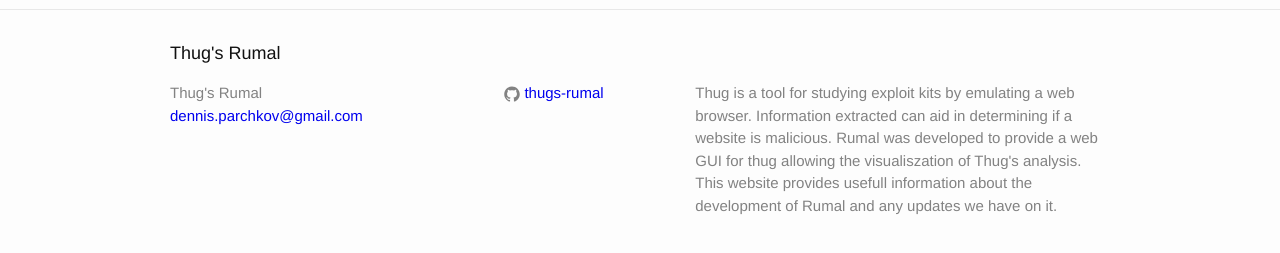
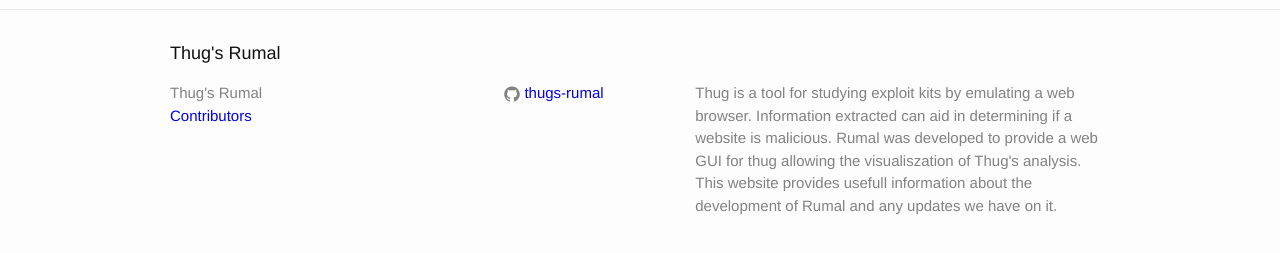
Before and after one commit to thugs-rumal/thugs-rumal.github.io, a Jekyll site: the page built from index.html, in a window 1280 px wide. Shown: the part 292-545 px from the top of the page. Built offline with Jekyll 4.4.1, drawn with Linux system fonts in a browser that asks for light colours.

Commit message:
contributors

```diff
--- a/_includes/footer.html
+++ b/_includes/footer.html
@@ -8,7 +8,7 @@
       <div class="footer-col footer-col-1">
         <ul class="contact-list">
           <li>{{ site.title }}</li>
-          <li><a href="mailto:{{ site.email }}">{{ site.email }}</a></li>
+          <li><a href="https://github.com/orgs/thugs-rumal/people">Contributors</a></li>
         </ul>
       </div>
 
```
